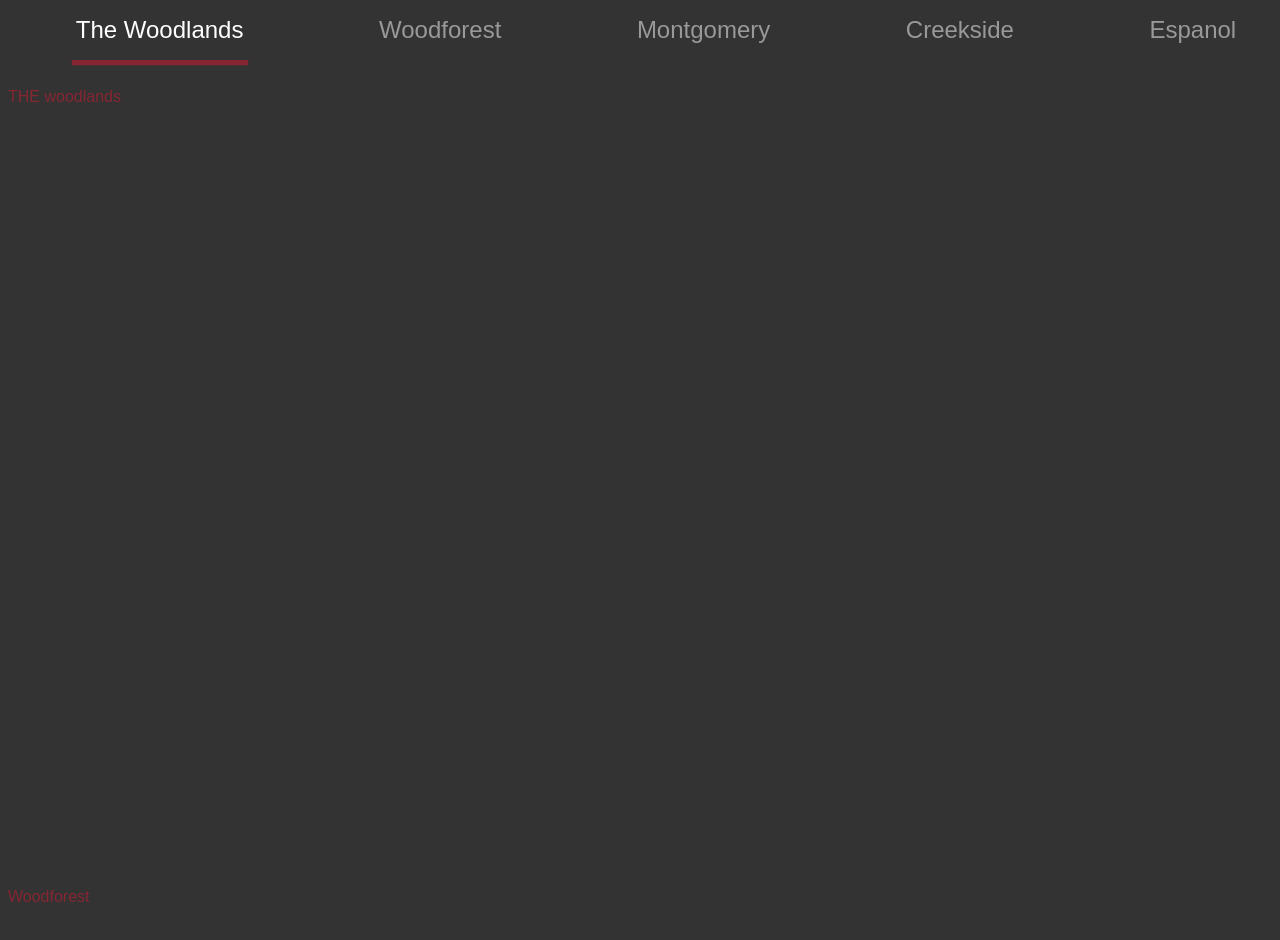
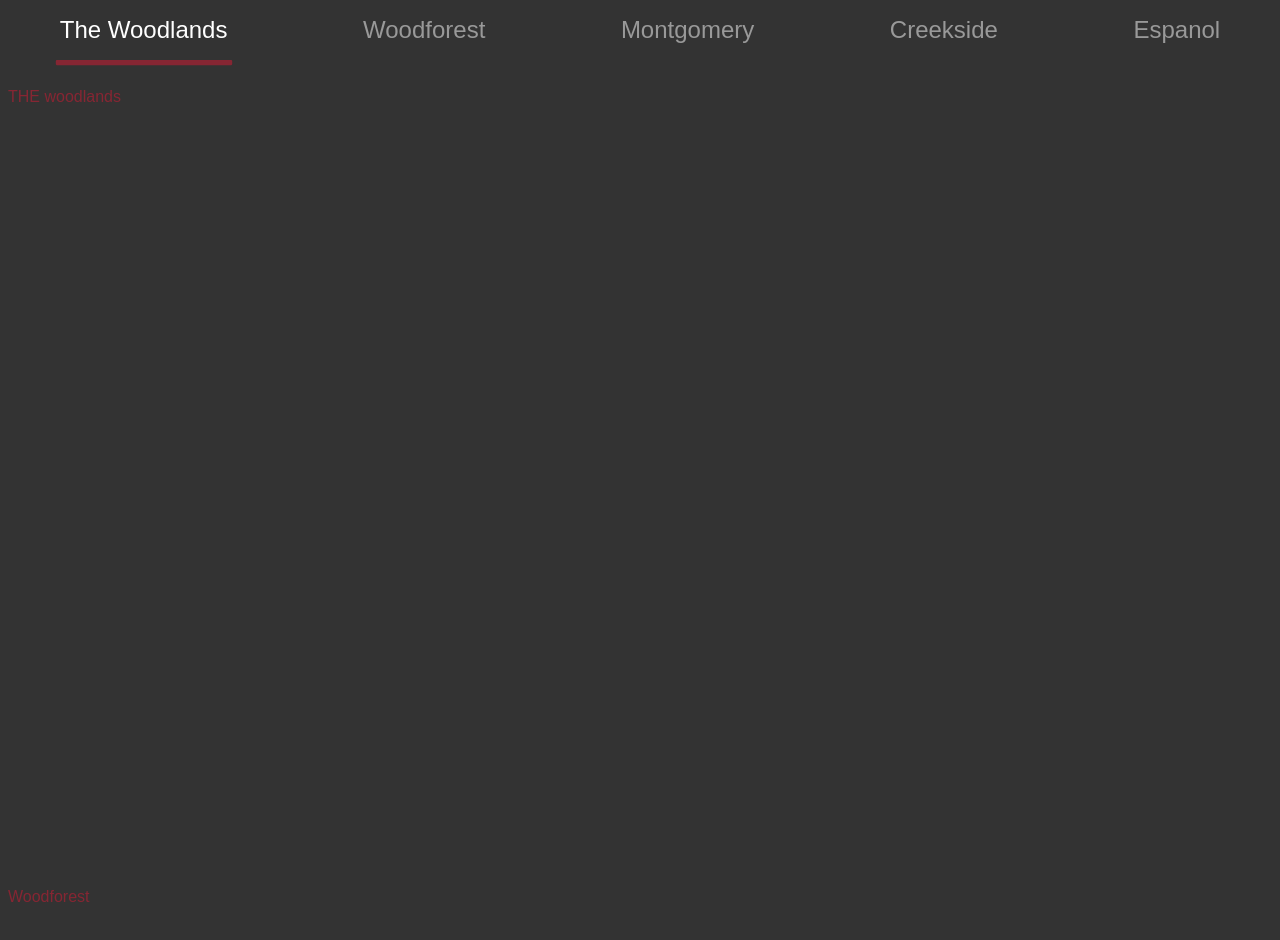
Before and after one commit to chaselikethebank/time-tables, a plain HTML site: page alternate-nav.html in a window 1280 px wide. Shown: the top 940 px of the page. Drawn offline with Linux system fonts and the light colour scheme.

Commit message:
py only nav

```diff
--- a/alternate-nav.html
+++ b/alternate-nav.html
@@ -37,7 +37,7 @@
         justify-content: space-around;
         align-items: center;
         gap: 1rem;
-        padding: 1rem;
+        padding: 1rem 0 1rem 0;
         background-color: #333;
         z-index: 1000;
       }
```
